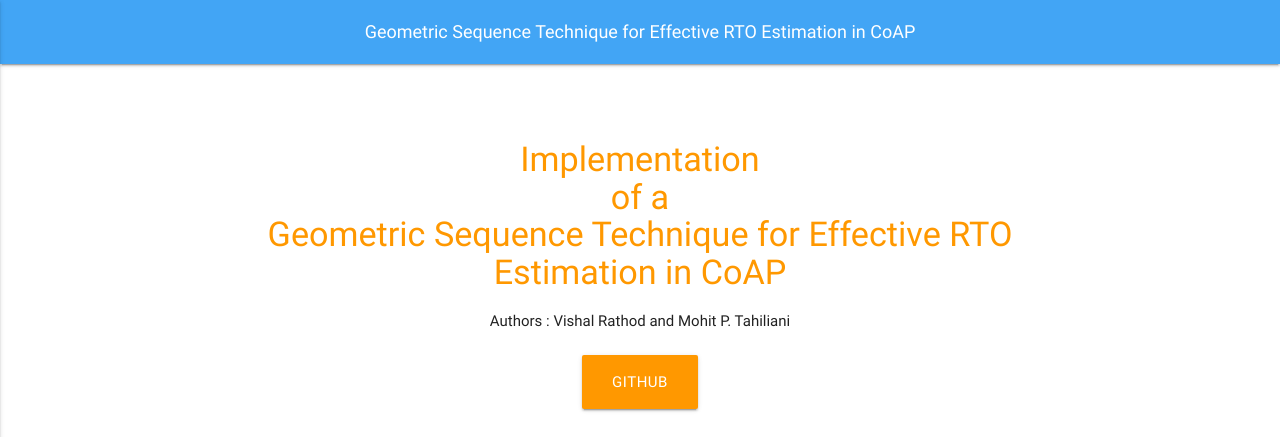
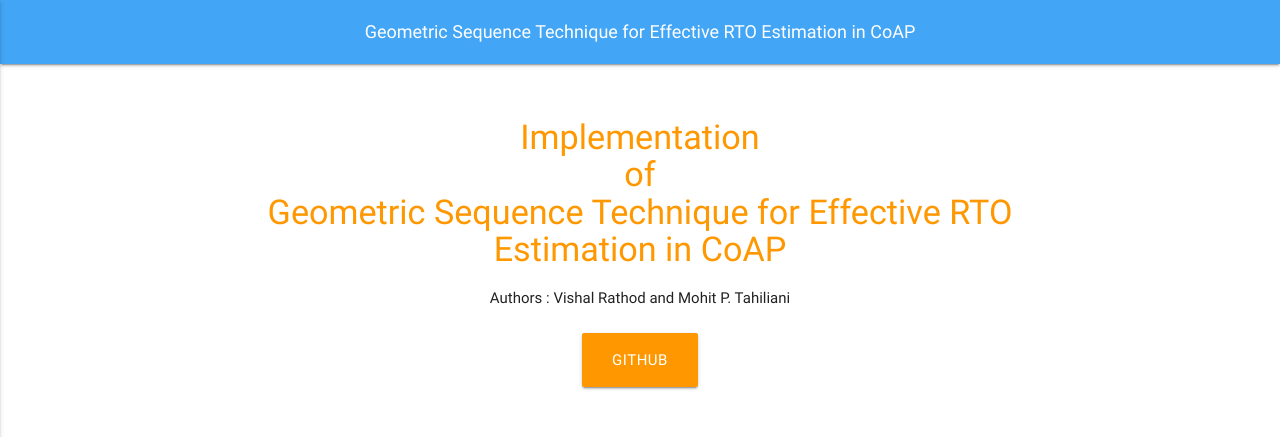
Before and after one commit to gst-coap/gst-coap.github.io, a plain HTML site: page index.html in a window 1280 px wide. Shown: the top 437 px of the page. Drawn offline with nearby package versions, Linux system fonts and the light colour scheme.

Commit message:
Update index.html

```diff
--- a/index.html
+++ b/index.html
@@ -23,8 +23,8 @@
   </nav>
   <div class="section no-pad-bot" id="index-banner">
     <div class="container">
-      <br><br>
-      <h4 class="header center orange-text">Implementation <br> of a <br> Geometric Sequence Technique for Effective RTO Estimation in CoAP</h4>
+      <br>
+      <h4 class="header center orange-text">Implementation <br> of <br> Geometric Sequence Technique for Effective RTO Estimation in CoAP</h4>
       <div class="row center">
         <h6 class="header col s12 dark">Authors : Vishal Rathod and Mohit P. Tahiliani</h6>
         <!--<h6 class="header col s12 dark">Mentor : Mohit P. Tahiliani</h6>-->
@@ -34,8 +34,7 @@
           <!--<a href="https://drive.google.com/file/d/1tG6aDQsgvXiHrP_Gavo5DvYg05igPTi8/view?usp=sharing" id="download-button" class="btn-large waves-effect waves-light orange">Changefiles</a>-->
           <!--<a href="https://github.com/vishal623/contiki-new/tree/master/Results" id="download-button" class="btn-large waves-effect waves-light orange">Results</a>-->
       </div>
-      <br><br>
-
+      <br>
     </div>
   </div>
 
```
